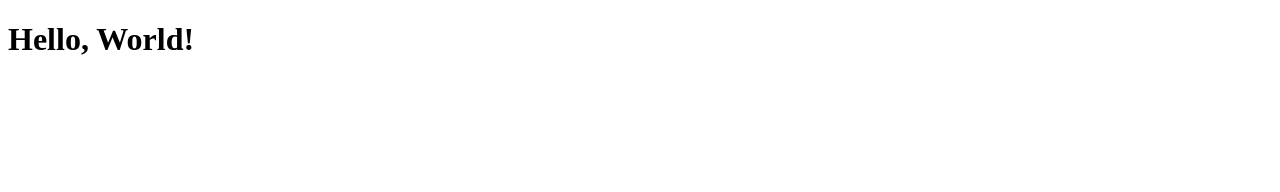
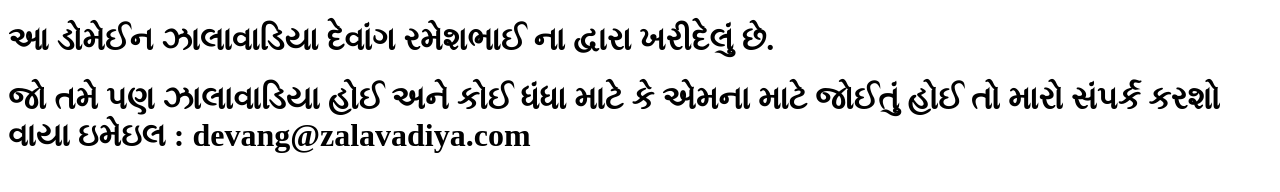
Before and after one commit to DevangTMA/hello-world, a plain HTML site: page index.html in a window 1280 px wide. Drawn offline with Linux system fonts and the light colour scheme.

Commit message:
Update index.html
gujarati text

```diff
--- a/index.html
+++ b/index.html
@@ -4,6 +4,7 @@
     <title>Hello World</title>
 </head>
 <body>
-    <h1>Hello, World!</h1>
+    <h1>આ ડોમેઈન ઝાલાવાડિયા દેવાંગ રમેશભાઈ ના દ્વારા ખરીદેલું છે. </h1>
+    <h1>જો તમે પણ ઝાલાવાડિયા હોઈ અને કોઈ ધંધા માટે કે એમના માટે જોઈતું હોઈ તો મારો સંપર્ક કરશો વાયા ઇમેઇલ : devang@zalavadiya.com</h1>
 </body>
 </html>
```
